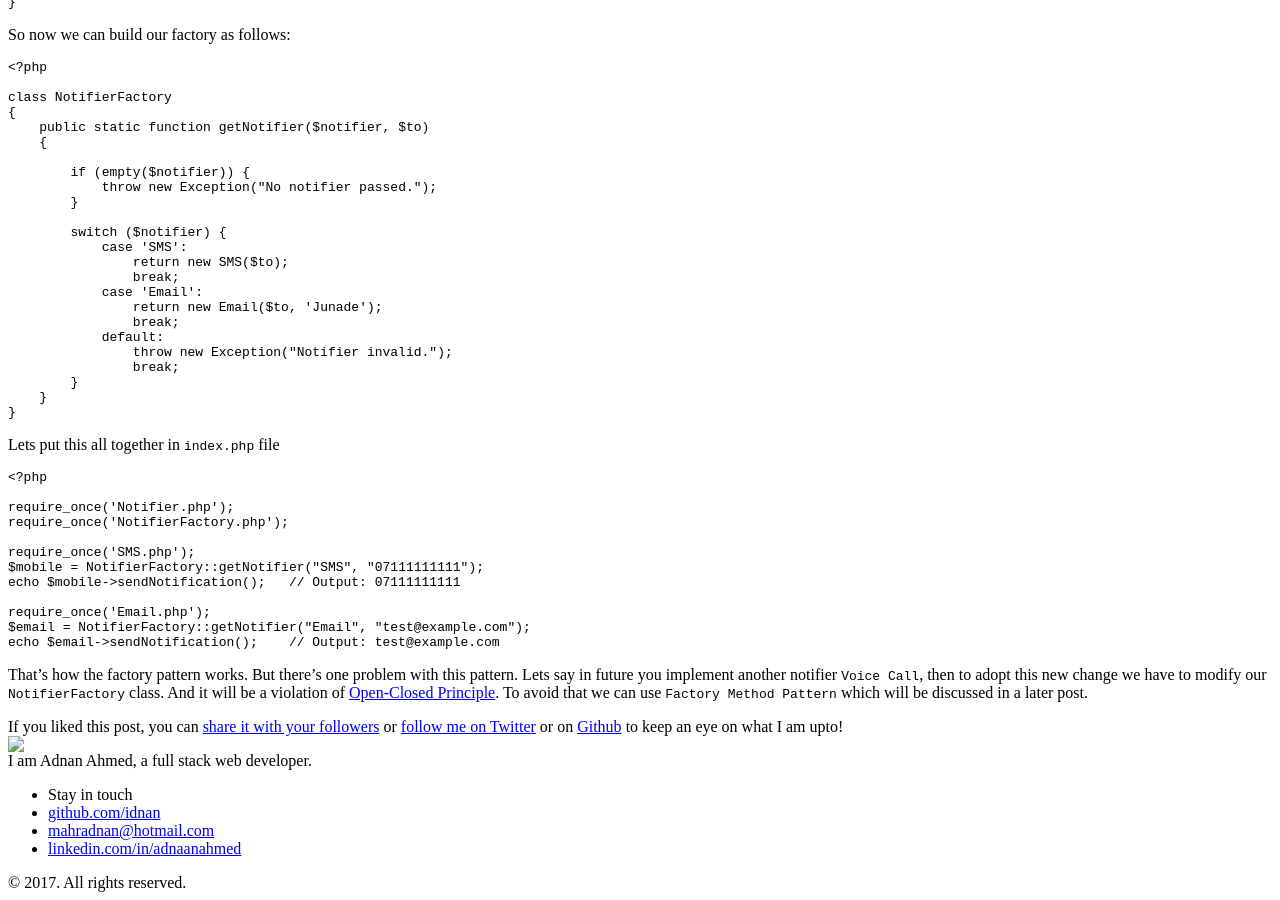
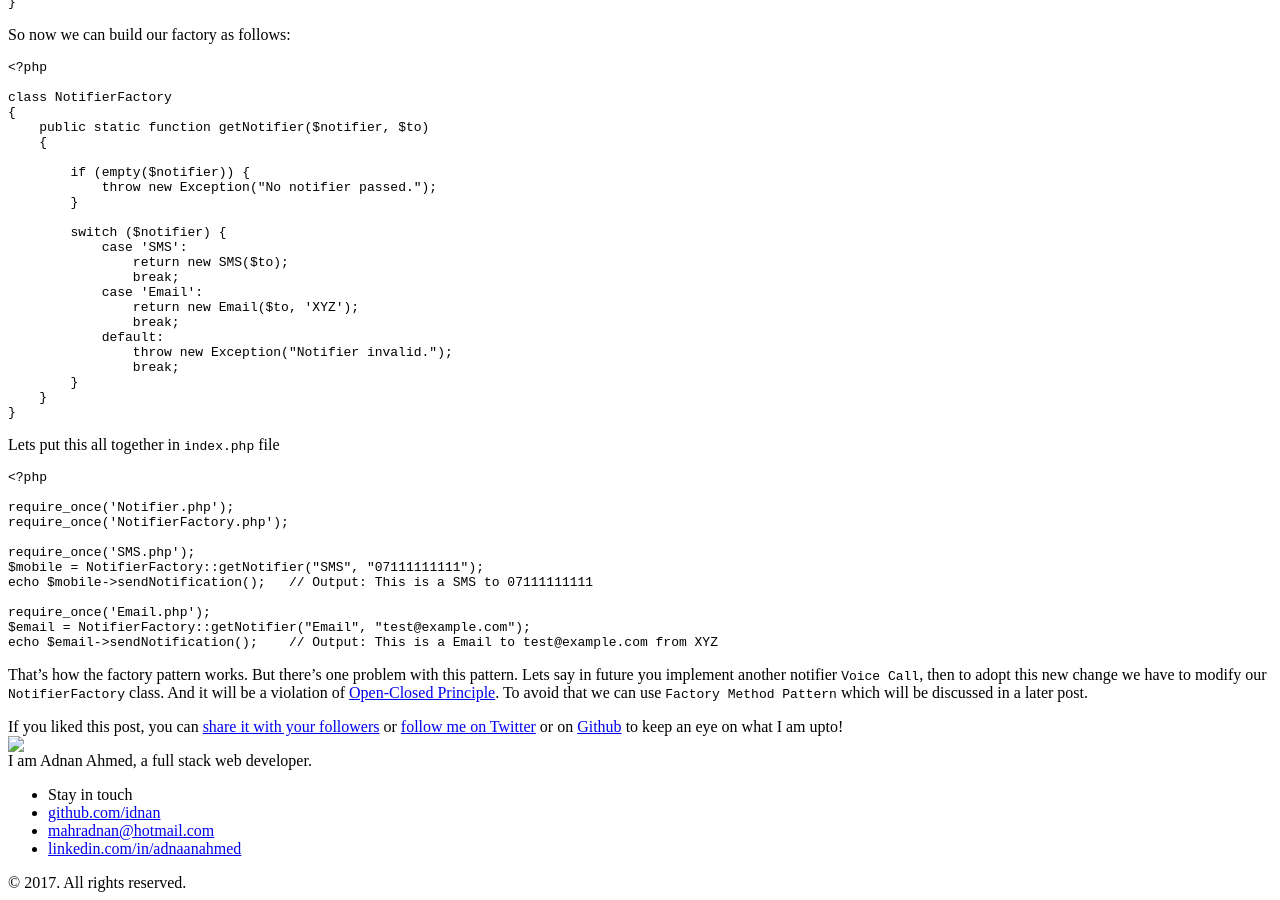
Before and after one commit to Idnan/idnan.github.io, a Jekyll site: the page built from blog/_posts/2017-01-20-simple-factory-pattern.md, in a window 1280 px wide and 900 px high, scrolled down 1603 px. Built offline with Jekyll 4.4.1, drawn with Linux system fonts in a browser that asks for light colours; comment, search, counter and statistics services are not loaded.

Commit message:
Update 2017-01-20-simple-factory-pattern.md

````diff
--- a/blog/_posts/2017-01-20-simple-factory-pattern.md
+++ b/blog/_posts/2017-01-20-simple-factory-pattern.md
@@ -120,7 +120,7 @@ class NotifierFactory
                 return new SMS($to);
                 break;
             case 'Email':
-                return new Email($to, 'Junade');
+                return new Email($to, 'XYZ');
                 break;
             default:
                 throw new Exception("Notifier invalid.");
@@ -140,11 +140,11 @@ require_once('NotifierFactory.php');
 
 require_once('SMS.php');
 $mobile = NotifierFactory::getNotifier("SMS", "07111111111");
-echo $mobile->sendNotification();   // Output: 07111111111
+echo $mobile->sendNotification();   // Output: This is a SMS to 07111111111
 
 require_once('Email.php');
 $email = NotifierFactory::getNotifier("Email", "test@example.com");
-echo $email->sendNotification();    // Output: test@example.com
+echo $email->sendNotification();    // Output: This is a Email to test@example.com from XYZ
 ```
 
 That's how the factory pattern works. But there's one problem with this pattern. Lets say in future you implement another notifier `Voice Call`, then to adopt this new change we have to modify our `NotifierFactory` class. And it will be a violation of <a href="https://8thlight.com/blog/uncle-bob/2014/05/12/TheOpenClosedPrinciple.html" target="_blank">Open-Closed Principle</a>. To avoid that we can use `Factory Method Pattern` which will be discussed in a later post.
````
